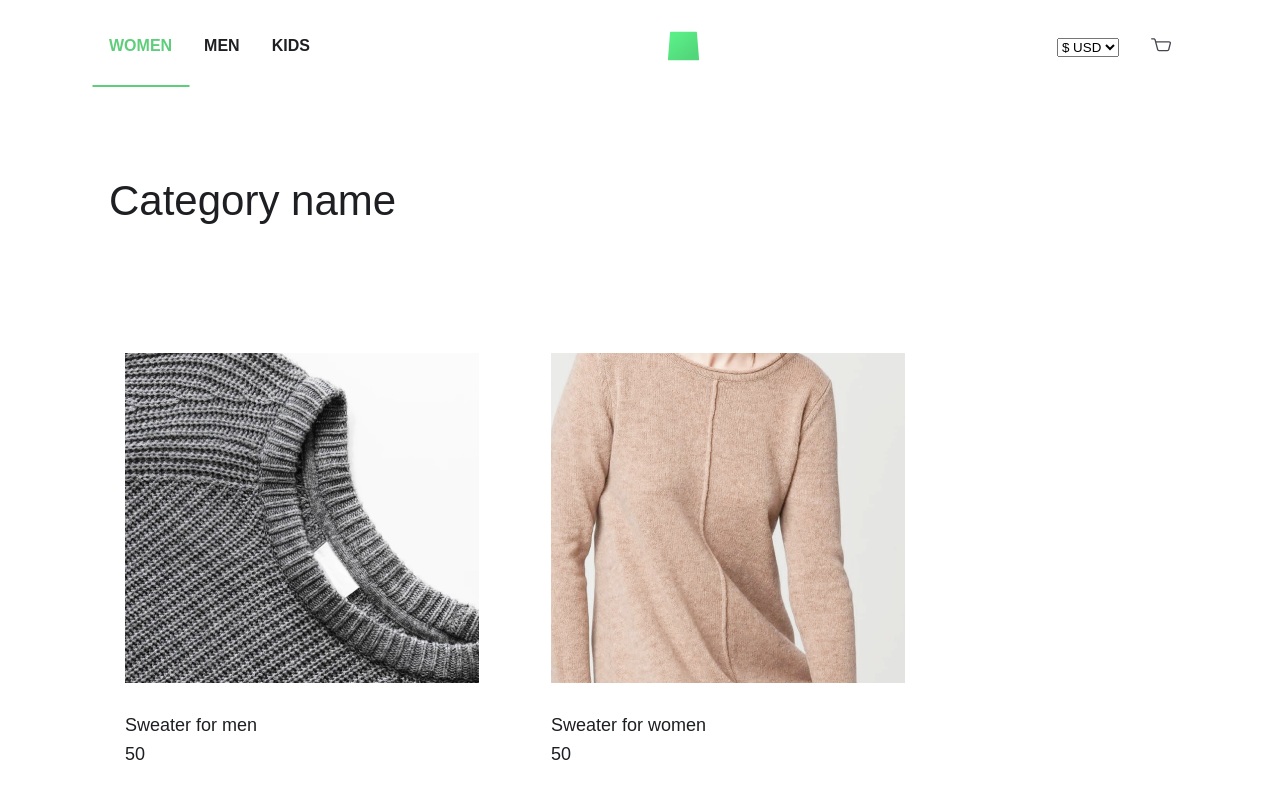
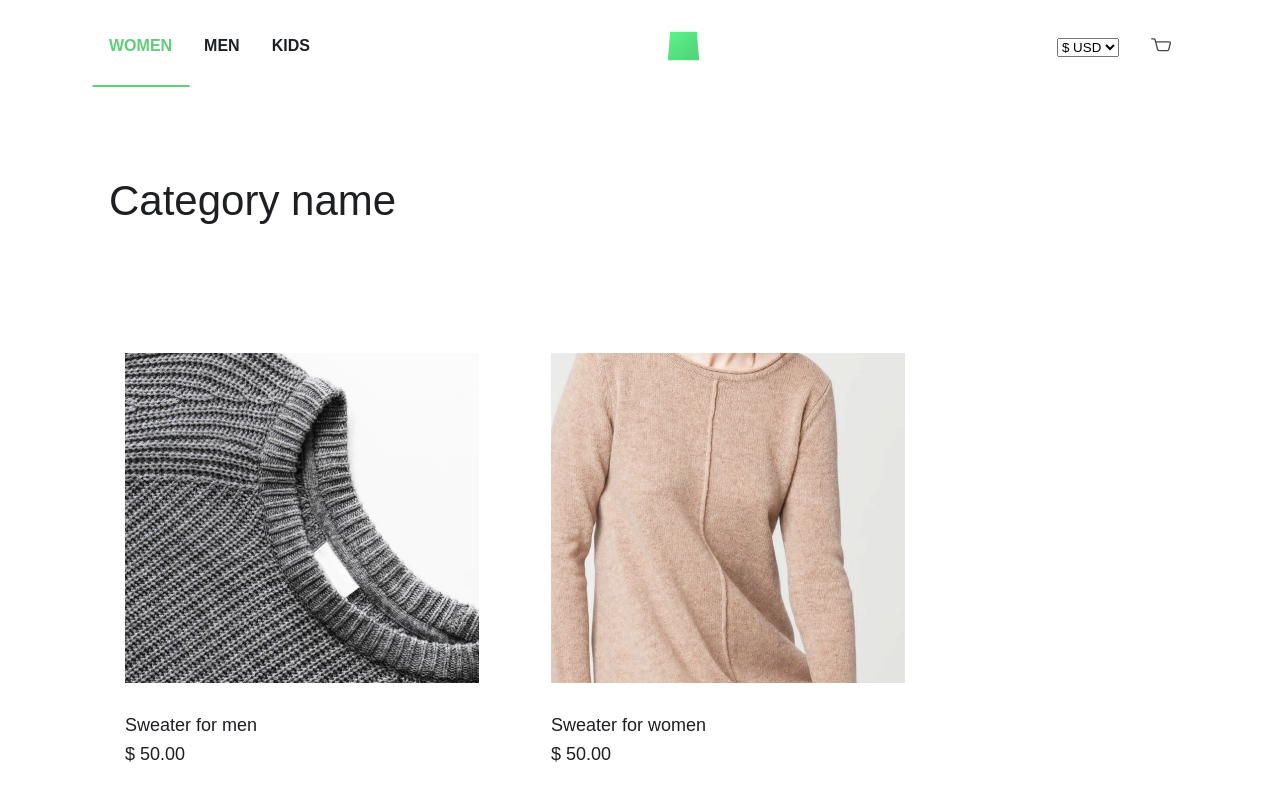
Before and after one commit to iLebo-stack/ecommerce_store, a React (Create React App) app: page / in a window 1280 px wide. Shown: the top 800 px of the page. Built offline with nearby package versions, Linux system fonts and the light colour scheme.

Commit message:
implemented currency converter functionality

```diff
--- a/src/App.tsx
+++ b/src/App.tsx
@@ -4,13 +4,36 @@ import './index_styles/normalize.scss';
 import { Header } from './components/Header/Header';
 import { Main } from './components/Main/Main';
 
-class  App extends React.Component {
+interface State {
+  selectedCurrency: string;
+}
+
+class  App extends React.Component<{}, State> {
+  state: State = {
+    selectedCurrency: '$',
+  }
+
+  constructor(props: {} | Readonly<{}>) {
+    super(props)
+
+    this.handleCurrencyChange = this.handleCurrencyChange.bind(this);
+  }
+
+  handleCurrencyChange(value: string) {
+    this.setState({ selectedCurrency: value});
+  }
+
   render() {
+    const { selectedCurrency } = this.state;
+
     return (
       <div className="App">
-        <Header />
+        <Header
+          handleCurrencyChange={this.handleCurrencyChange}
+          selectedCurrency={selectedCurrency}
+        />
 
-        <Main />
+        <Main selectedCurrency={selectedCurrency} />
       </div>
     );
   }
--- a/src/components/Header/Header.tsx
+++ b/src/components/Header/Header.tsx
@@ -5,8 +5,15 @@ import shoppingBag from '../../images/shopping-bag-icon.svg';
 import cartIcon from '../../images/cart-icon.svg';
 import './Header.scss';
 
-export class Header extends React.Component {
+interface Props {
+  handleCurrencyChange: (value: string) => void;
+  selectedCurrency: string;
+}
+
+export class Header extends React.Component<Props, {}> {
   render() {
+    const { handleCurrencyChange, selectedCurrency } = this.props;
+
     return (
       <header className="header">
         <nav className="nav">
@@ -19,9 +26,14 @@ export class Header extends React.Component {
 
         <div className="header-controls">
           <div className="currency-converter">
-            <select name="" id="">
+            <select
+              value={selectedCurrency}
+              onChange={(event) => {
+                handleCurrencyChange(event.target.value)
+              }}
+            >
               {currencies.map(({ id, content, symbol }) => (
-                <option value={id} key={id}>{`${symbol} ${content}`}</option>
+                <option value={symbol} key={id}>{`${symbol} ${content}`}</option>
               ))}
             </select>
           </div>
--- a/src/components/Main/Main.tsx
+++ b/src/components/Main/Main.tsx
@@ -2,13 +2,17 @@ import React from 'react';
 import { ProductList } from '../ProductList/ProductList';
 import './Main.scss';
 
-export class Main extends React.Component {
+interface Props {
+  selectedCurrency: string;
+}
+
+export class Main extends React.Component<Props, {}> {
   render() {
     return (
       <main>
         <h1 className="title">Category name</h1>
 
-        <ProductList />
+        <ProductList selectedCurrency={this.props.selectedCurrency} />
       </main>
     )
   }
--- a/src/components/ProductCard/ProductCard.tsx
+++ b/src/components/ProductCard/ProductCard.tsx
@@ -3,17 +3,19 @@ import './ProductCard.scss';
 
 interface Props {
   product: Product;
+  selectedCurrency: string;
 }
 
 export class ProductCard extends React.Component<Props, {}> {
   render() {
-    const { image, name, price } = this.props.product;
+    const { selectedCurrency , product } = this.props;
+    const { image, name, price } = product;
 
     return (
       <article className="products__card">
         <img src={image} alt={name} className="products__card-image" />
         <p className="products__card-label">{name}</p>
-        <p className="products__card-price">{price}</p>
+        <p className="products__card-price">{`${selectedCurrency} ${price.toFixed(2)}`}</p>
         <button
           type="button"
           className="products__card-button"
--- a/src/components/ProductList/ProductList.scss
+++ b/src/components/ProductList/ProductList.scss
@@ -2,5 +2,6 @@
   display: grid;
   grid-template-columns: repeat(auto-fill, 386px);
   margin-top: 103px;
+  margin-bottom: 191px;
   gap: 103px 40px;
 }
--- a/src/components/ProductList/ProductList.tsx
+++ b/src/components/ProductList/ProductList.tsx
@@ -3,14 +3,20 @@ import { ProductCard } from '../ProductCard/ProductCard';
 import { products } from '../../mock_apis/products';
 import './ProductList.scss';
 
+interface Props {
+  selectedCurrency: string;
+}
 
-export class ProductList extends React.Component {
+export class ProductList extends React.Component<Props, {}> {
   render() {
     return (
       <section className="products">
         {products.map(product => (
           <React.Fragment key={product.id}>
-            <ProductCard product={product} />
+            <ProductCard
+              product={product}
+              selectedCurrency={this.props.selectedCurrency}
+            />
           </React.Fragment>
         ))}
       </section>
```
